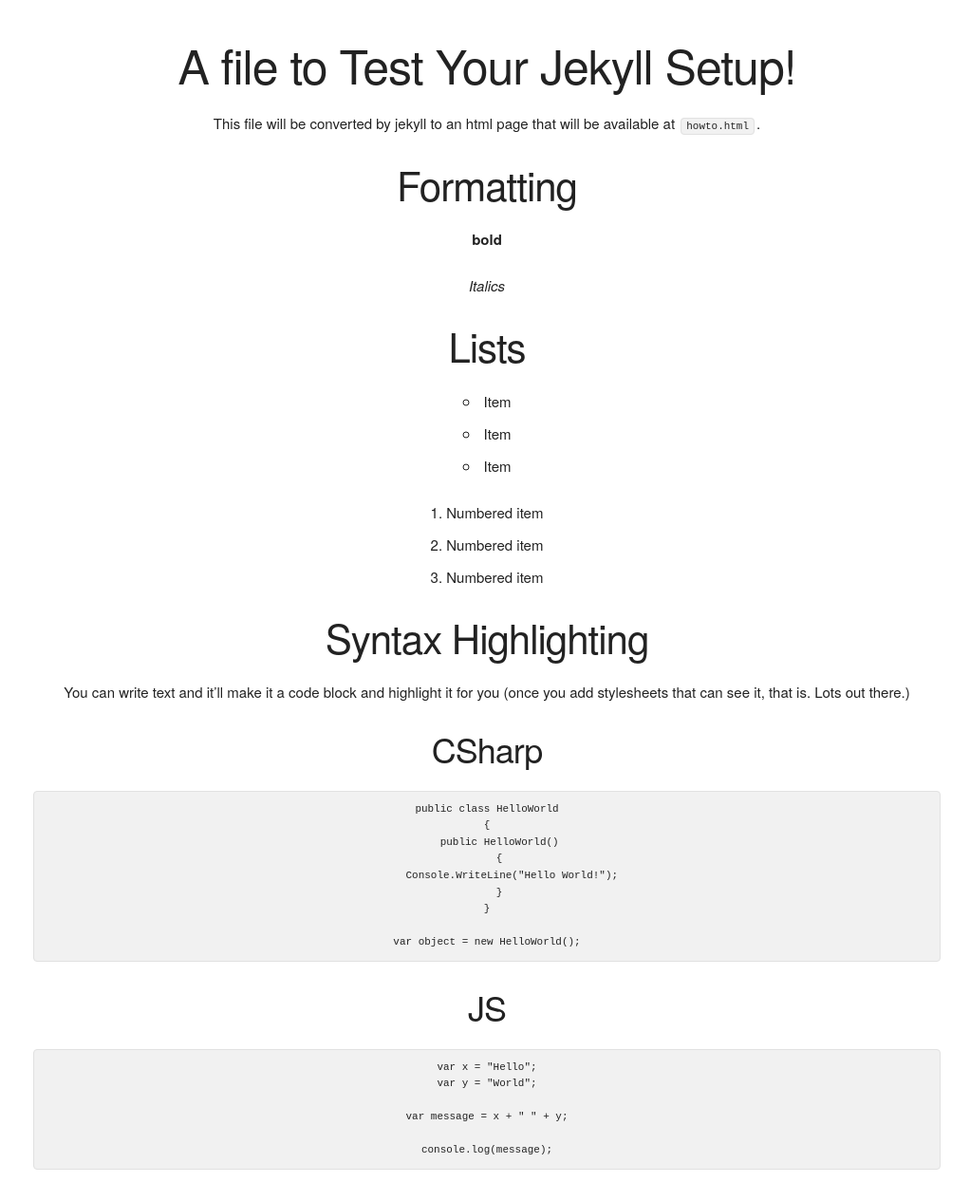
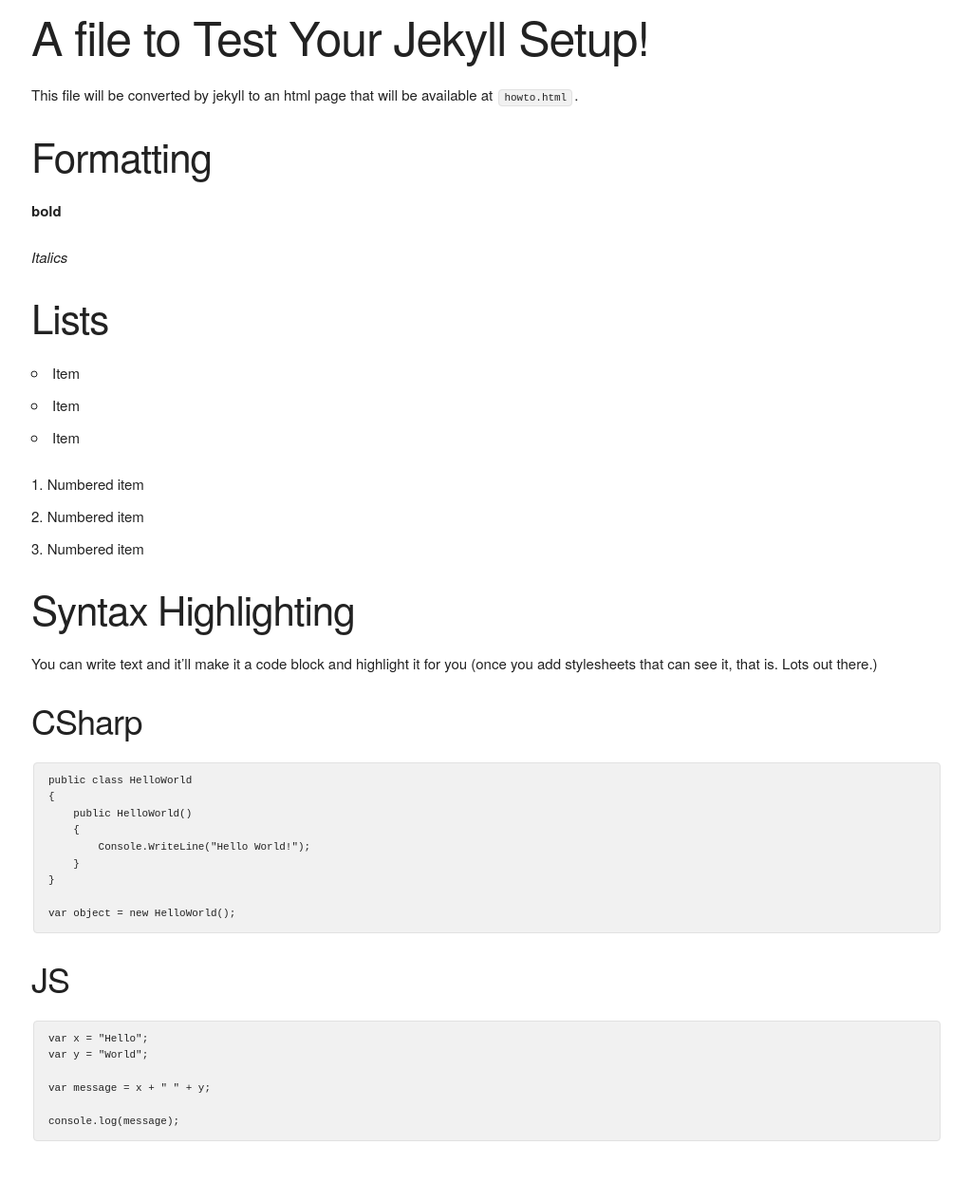
Before and after one commit to jimkilleen/jimkilleen.github.io, a Jekyll site: the page built from howto.md, in a window 1280 px wide. Shown: the whole page at 95% size, without its empty margins (127-1149 px from the left). Built offline with Jekyll 4.4.1, drawn with Linux system fonts in a browser that asks for light colours; our own code applies the rules of GitHub Pages for plain Markdown files; after the commit the page ends 1235 px from its top, so only the background shows below that.

```diff
--- a/_layouts/default.html
+++ b/_layouts/default.html
@@ -13,7 +13,7 @@
 <body>
   <div class="container">
     <div class="row">
-      <div class="twelve columns center" style="margin-top: 3rem;">
+      <div class="twelve columns">
 
           {{ content }}
 
```
Also changed, not shown: index.md (+4 -0 lines).
